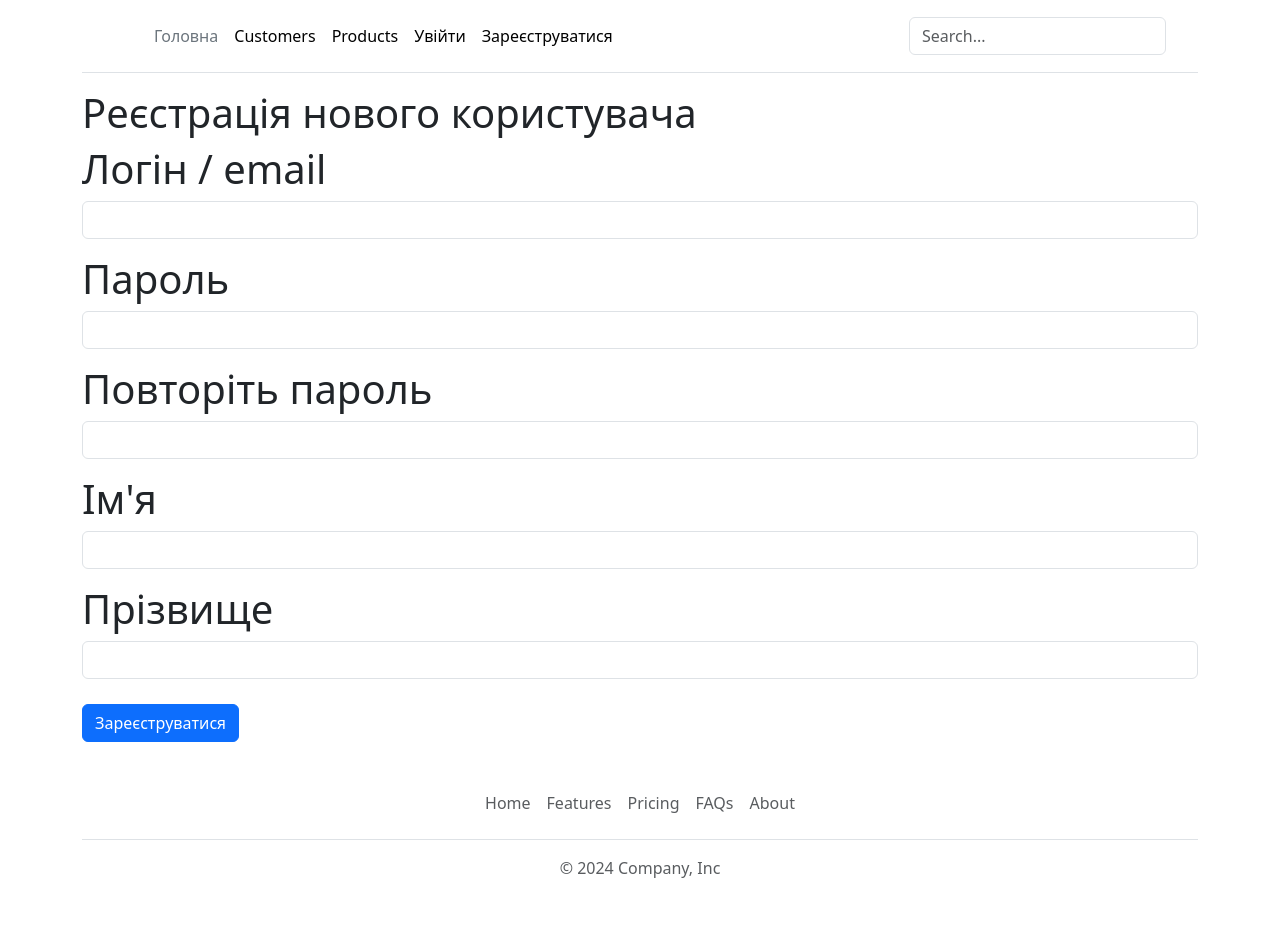
After one commit to ShyanInc/museum-ztu-cms, a PHP site: page /users/register in a window 1280 px wide. The commit adds this page. Run offline with PHP 8.4, Linux system fonts and the light colour scheme.

Commit message:
Add registration

```diff
--- a/controllers/UsersController.php
+++ b/controllers/UsersController.php
@@ -9,6 +9,10 @@ class UsersController extends Controller
 {
     public function actionLogin()
     {
+        if (Users::IsUserLogged()) {
+            return $this->redirect('/');
+        }
+
         if ($this->isPost) {
             $user = Users::FindByCredentials($this->post->login, $this->post->password);
             if (!empty($user)) {
@@ -16,9 +20,55 @@ class UsersController extends Controller
                 return $this->redirect('/');
             } else {
                 $error_message = 'Неправильний логін та/або пароль.';
-                $this->template->setParam('error_message', $error_message);
+                $this->addErrorMessage($error_message);
             }
         }
+        return $this->render();
+    }
+
+    public function actionRegister()
+    {
+        if ($this->isPost) {
+            $user = Users::FindByLogin($this->post->login);
+
+            if (!empty($user)) {
+                $this->addErrorMessage('Користувач з таким логіном вже існує');
+            }
+
+            if (strlen($this->post->login) === 0) {
+                $this->addErrorMessage('Логін не вказано');
+            }
+
+            if (strlen($this->post->password) === 0) {
+                $this->addErrorMessage('Пароль не вказано');
+            }
+
+            if (strlen($this->post->repeat_password) === 0) {
+                $this->addErrorMessage('Повторення паролю не вказано');
+            }
+
+            if ($this->post->password !== $this->post->repeat_password) {
+                $this->addErrorMessage('Паролі не співпадають');
+            }
+
+            if (strlen($this->post->firstname) === 0) {
+                $this->addErrorMessage('Ім\'я не вказано');
+            }
+
+            if (strlen($this->post->lastname) === 0) {
+                $this->addErrorMessage('Прізвище не вказано');
+            }
+
+            if (!$this->isErrorMessagesExists()) {
+                Users::RegisterUser($this->post->login, $this->post->password, $this->post->firstname, $this->post->lastname);
+                return $this->redirect('/users/registersuccess');
+            }
+        }
+        return $this->render();
+    }
+
+    public function actionRegistersuccess()
+    {
         return $this->render();
     }
 
--- a/core/Controller.php
+++ b/core/Controller.php
@@ -5,6 +5,7 @@ namespace core;
 class Controller
 {
     protected $template;
+    protected $errorMessages;
 
     public $isPost = false;
     public $isGet = false;
@@ -27,9 +28,10 @@ class Controller
         }
         $this->post = new Post();
         $this->get = new Get();
+        $this->errorMessages = [];
     }
 
-    public function render($pathToView = null)
+    public function render($pathToView = null): array
     {
         if (!empty($pathToView)) {
             $this->template->setTemplateFilePath($pathToView);
@@ -39,9 +41,26 @@ class Controller
         ];
     }
 
-    public function redirect($path)
+    public function redirect($path): void
     {
         header('Location: ' . $path);
         die;
     }
+
+    public function addErrorMessage($message = null): void
+    {
+        $this->errorMessages[] = $message;
+        $this->template->setParam('error_message', implode('<br/>', $this->errorMessages));
+    }
+
+    public function clearErrorMessages(): void
+    {
+        $this->errorMessages = [];
+        $this->template->setParam('error_message', null);
+    }
+
+    public function isErrorMessagesExists(): bool
+    {
+        return count($this->errorMessages) > 0;
+    }
 }
--- a/core/Core.php
+++ b/core/Core.php
@@ -12,6 +12,7 @@ class Core
     public $template;
     public $db;
     public $session;
+    public Controller $controllerObject;
 
     private static $instance;
 
--- a/core/Model.php
+++ b/core/Model.php
@@ -56,12 +56,21 @@ class Model
 
     public function save()
     {
-        $id = $this->{static::$primaryKey};
-        if (empty($id)) {
+        $isInsert = false;
+        if (!isset($this->{static::$primaryKey})) {
+            $isInsert = true;
+        } else {
+            $value = $this->{static::$primaryKey};
+            if (empty($value)) {
+                $isInsert = true;
+            }
+        }
+
+        if ($isInsert) {
             // insert
             Core::getInstance()->db->insert(static::$tableName, $this->fieldsArray);
         } else {
-            //update
+            // update
             Core::getInstance()->db->update(static::$tableName, $this->fieldsArray, [static::$primaryKey => $this->{static::$primaryKey}]);
         }
     }
--- a/core/RequestMethod.php
+++ b/core/RequestMethod.php
@@ -13,7 +13,10 @@ class RequestMethod
 
     public function __get($name)
     {
-        return $this->array[$name];
+        if (isset($this->array[$name])) {
+            return $this->array[$name];
+        }
+        return null;
     }
 
     public function getAll()
--- a/core/Router.php
+++ b/core/Router.php
@@ -31,6 +31,7 @@ class Router
         $method = 'action' . ucfirst($parts[1]);
         if (class_exists($controller)) {
             $controllerObject = new $controller();
+            Core::getInstance()->controllerObject = $controllerObject;
             if (method_exists($controller, $method)) {
                 array_splice($parts, 0, 2);
                 return $controllerObject->$method($parts);
--- a/core/Template.php
+++ b/core/Template.php
@@ -6,6 +6,8 @@ class Template
 {
     protected $templateFilePath;
     protected $paramsArray;
+
+    public $controller;
 
     public function __set($name, $value)
     {
@@ -38,6 +40,7 @@ class Template
     public function getHTML()
     {
         ob_start();
+        $this->controller = Core::getInstance()->controllerObject;
         extract($this->paramsArray);
         include $this->templateFilePath;
         $content = ob_get_contents();
--- a/models/Users.php
+++ b/models/Users.php
@@ -26,6 +26,16 @@ class Users extends Model
         }
     }
 
+    public static function FindByLogin($login)
+    {
+        $rows = self::findByCondition(['login' => $login]);
+        if (!empty($rows)) {
+            return $rows[0];
+        } else {
+            return null;
+        }
+    }
+
     public static function IsUserLogged()
     {
         return !empty(Core::getInstance()->session->get('user'));
@@ -40,4 +50,14 @@ class Users extends Model
     {
         Core::getInstance()->session->remove('user');
     }
+
+    public static function RegisterUser($login, $password, $firstname, $lastname)
+    {
+        $user = new Users();
+        $user->login = $login;
+        $user->password = $password;
+        $user->firstname = $firstname;
+        $user->lastname = $lastname;
+        $user->save();
+    }
 }
--- a/views/layouts/index.php
+++ b/views/layouts/index.php
@@ -38,35 +38,36 @@ if (empty($Content)) {
             </a>
 
             <ul class="nav col-12 col-lg-auto me-lg-auto mb-2 justify-content-center mb-md-0">
-                <li><a href="#" class="nav-link px-2 link-secondary">Overview</a></li>
-                <li><a href="#" class="nav-link px-2 link-body-emphasis">Inventory</a></li>
+                <li><a href="/" class="nav-link px-2 link-secondary">Головна</a></li>
                 <li><a href="#" class="nav-link px-2 link-body-emphasis">Customers</a></li>
                 <li><a href="#" class="nav-link px-2 link-body-emphasis">Products</a></li>
+                <?php if (!Users::IsUserLogged()) : ?>
+                    <li><a href="/users/login" class="nav-link px-2 link-body-emphasis">Увійти</a></li>
+                    <li><a href="/users/register" class="nav-link px-2 link-body-emphasis">Зареєструватися</a></li>
+                <?php endif; ?>
             </ul>
 
             <form class="col-12 col-lg-auto mb-3 mb-lg-0 me-lg-3" role="search">
                 <input type="search" class="form-control" placeholder="Search..." aria-label="Search">
             </form>
 
+            <?php if (Users::IsUserLogged()) : ?>
                 <div class="dropdown text-end">
                     <a href="#" class="d-block link-body-emphasis text-decoration-none dropdown-toggle"
                        data-bs-toggle="dropdown" aria-expanded="false">
-                    <?php if (Users::IsUserLogged()) : ?>
                         <img src="https://github.com/mdo.png" alt="mdo" width="32" height="32" class="rounded-circle">
-                    <?php endif; ?>
                     </a>
                     <ul class="dropdown-menu text-small">
                         <li><a class="dropdown-item" href="#">New project...</a></li>
                         <li><a class="dropdown-item" href="#">Settings</a></li>
-                    <?php if (Users::IsUserLogged()) : ?>
                         <li><a class="dropdown-item" href="#">Profile</a></li>
                         <li>
                             <hr class="dropdown-divider">
                         </li>
-                        <li><a class="dropdown-item" href="/users/logout">Logout</a></li>
-                    <?php endif; ?>
+                        <li><a class="dropdown-item" href="/users/logout">Вийти</a></li>
                     </ul>
                 </div>
+            <?php endif; ?>
         </div>
     </header>
 </div>
--- a/views/users/login.php
+++ b/views/users/login.php
@@ -1,4 +1,5 @@
 <?php
+/** @var string $error_message Error message */
 $this->Title = 'Login';
 ?>
 <form method="post" action="">
--- /dev/null
+++ b/views/users/register.php
@@ -0,0 +1,36 @@
+<?php
+/** @var string $error_message Error message */
+$this->Title = 'Реєстрація нового користувача';
+?>
+<form method="post" action="">
+    <?php if (!empty($error_message)) : ?>
+        <div class="alert alert-danger" role="alert">
+            <?= $error_message ?>
+        </div>
+    <?php endif; ?>
+    <div class="mb-3">
+        <label for="inputEmail" class="form-label">Логін / email</label>
+        <input value="<?= $this->controller->post->login ?>" type="email" class="form-control" name="login"
+               id="inputEmail"
+               aria-describedby="emailHelp">
+    </div>
+    <div class="mb-3">
+        <label for="inputPassword" class="form-label">Пароль</label>
+        <input type="password" class="form-control" name="password" id="inputPassword">
+    </div>
+    <div class="mb-3">
+        <label for="repeatPassword" class="form-label">Повторіть пароль</label>
+        <input type="password" class="form-control" name="repeat_password" id="repeatPassword">
+    </div>
+    <div class="mb-3">
+        <label for="inputFirstname" class="form-label">Ім'я</label>
+        <input value="<?= $this->controller->post->firstname ?>" type="text" class="form-control" name="firstname"
+               id="inputFirstname">
+    </div>
+    <div class="mb-3">
+        <label for="inputLastname" class="form-label">Прізвище</label>
+        <input value="<?= $this->controller->post->lastname ?>" type="text" class="form-control" name="lastname"
+               id="inputLastname">
+    </div>
+    <button type="submit" class="btn btn-primary">Зареєструватися</button>
+</form>
```
Also changed, not shown: views/users/registersuccess.php (added, +7 -0 lines). Lines whose indentation alone changed are shown as unchanged.
